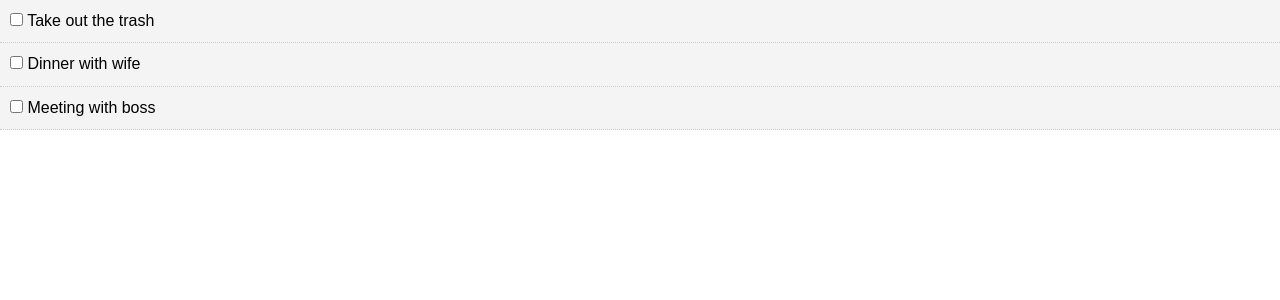
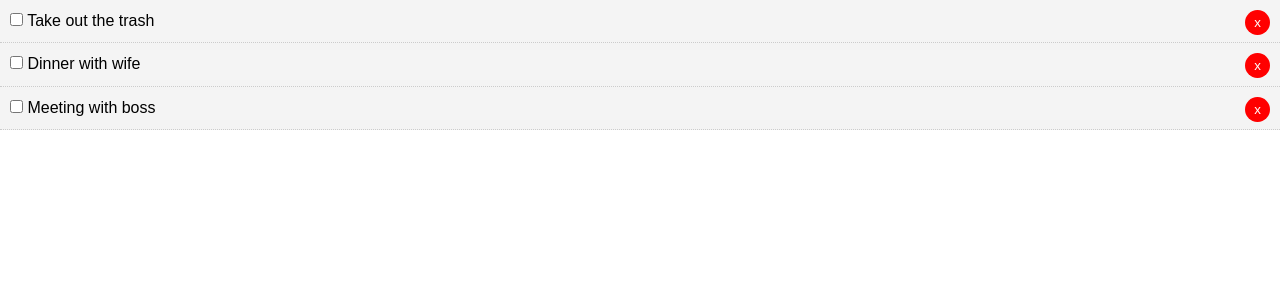
Before and after one commit to annaczinege/.NET_SI_assignments, a React (Create React App) app in the folder ThirdSIWeek/todo/: page / in a window 1280 px wide. Shown: the top 300 px of the page. Built offline with nearby package versions, Linux system fonts and the light colour scheme.

Commit message:
Add onClick event on Delete buttons

```diff
--- a/ThirdSIWeek/todo/src/App.js
+++ b/ThirdSIWeek/todo/src/App.js
@@ -23,6 +23,7 @@ class App extends Component {
     ]
   };
 
+  // Toggle Complete
   markComplete = id => {
     this.setState({
       todos: this.state.todos.map(todo => {
@@ -34,10 +35,19 @@ class App extends Component {
     });
   };
 
+  // Delete Todo Item
+  delItem = id => {
+    console.log(id);
+  };
+
   render() {
     return (
       <div className="App">
-        <Todo todos={this.state.todos} markComplete={this.markComplete} />
+        <Todo
+          todos={this.state.todos}
+          markComplete={this.markComplete}
+          delItem={this.delItem}
+        />
       </div>
     );
   }
--- a/ThirdSIWeek/todo/src/components/Todo.js
+++ b/ThirdSIWeek/todo/src/components/Todo.js
@@ -9,6 +9,7 @@ class Todo extends Component {
         key={todo.id}
         todo={todo}
         markComplete={this.props.markComplete}
+        delItem={this.props.delItem}
       />
     ));
   }
--- a/ThirdSIWeek/todo/src/components/TodoItem.js
+++ b/ThirdSIWeek/todo/src/components/TodoItem.js
@@ -21,6 +21,9 @@ export class TodoItem extends Component {
             onChange={this.props.markComplete.bind(this, id)}
           ></input>{" "}
           {title}
+          <button style={btnStyle} onClick={this.props.delItem.bind(this, id)}>
+            x
+          </button>
         </p>
       </div>
     );
@@ -32,4 +35,14 @@ TodoItem.propTypes = {
   todo: PropTypes.object.isRequired
 };
 
+const btnStyle = {
+  background: "#ff0000",
+  color: "#fff",
+  border: "none",
+  padding: "5px 9px",
+  borderRadius: "50%",
+  cursor: "pointer",
+  float: "right"
+};
+
 export default TodoItem;
```
